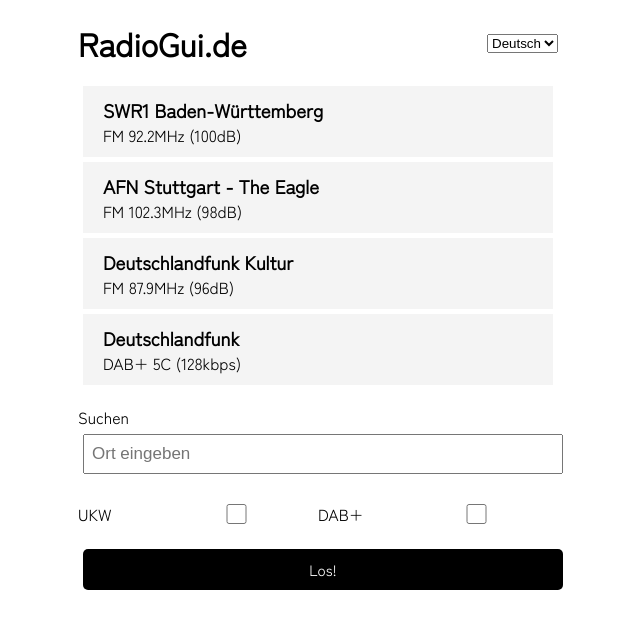
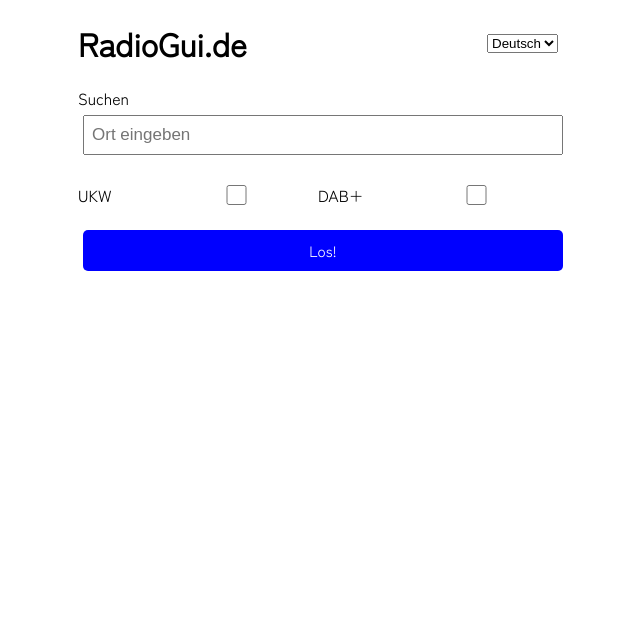
Before and after one commit to ayleenw/radioguide, a Vue app: page / in a window 1280 px wide. Shown: the top 628 px of the page, without its empty margins (322-962 px from the left). Built offline with nearby package versions, Linux system fonts and the light colour scheme.

Commit message:
Add getStations function to button

```diff
--- /dev/null
+++ b/jsconfig.json
@@ -0,0 +1,5 @@
+{
+    "include": [
+      "./src/**/*"
+    ]
+}
--- a/src/App.vue
+++ b/src/App.vue
@@ -2,7 +2,7 @@
   <div class="container">
     <Header title="RadioGui.de" />
     <Stationlist :stations="stations" />
-    <Searchform />
+    <Searchform @start-search="getStations" />
   </div>
 </template>
 
@@ -23,53 +23,36 @@
       stations: [],
     };
   },
-  created() {
-    this.stations = [
-      {
-        id: 1,
-        freq: "92.2",
-        channel: "",
-        name: "SWR1 Baden-Württemberg",
-        shortname: "SWR1 BW",
-        band: "fm",
-        location: "Stuttgart-Degerloch",
-        signaldb: 100,
-        bitrate: null,
-      },
-      {
-        id: 2,
-        freq: "102.3",
-        channel: "",
-        name: "AFN Stuttgart - The Eagle",
-        shortname: "AFN",
-        band: "fm",
-        location: "Stuttgart-Frauenkopf",
-        signaldb: 98,
-        bitrate: null,
-      },
-      {
-        id: 3,
-        freq: "87.9",
-        channel: "",
-        name: "Deutschlandfunk Kultur",
-        shortname: "DLF Kult",
-        band: "fm",
-        location: "Stuttgart-Degerloch",
-        signaldb: 96,
-        bitrate: null,
-      },
-      {
-        id: 4,
-        freq: "",
-        channel: "5C",
-        name: "Deutschlandfunk",
-        shortname: "DLF",
-        band: "dab",
-        location: "Stuttgart-Degerloch",
-        signaldb: null,
-        bitrate: 128,
-      },
-    ];
+  methods: {
+    async getStations() {
+      const res = await fetch(
+        "https://i.fmlist.org/119/rsd.php?token=iRibjfUrT2m6NpHTKTuvAUCc48dwzZh83x1selShaev5rAyqT5qCGkVEV709zhoJ&l=12&b=48&band=DAB"
+      );
+
+      const data = await res.json();
+      return data;
+    },
+    async getAuth() {
+      // POST request using fetch with set headers
+
+      const requestOptions = {
+        method: "POST",
+        headers: {
+          "Content-Type": "text/html",
+          key119: "bZvc5GyyBBprCAkcQhVypDPZm3nBJcx7",
+        },
+      };
+
+      const auth = await fetch(
+        "https://i.fmlist.org/119/auth.php",
+        requestOptions
+      )
+        .then((response) => response.json())
+        .then((data) => ((this.state = data.auth), (this.token = data.token)));
+    },
+  },
+  async created() {
+    // this.stations = await this.getStations();
   },
 };
 </script>
--- a/src/components/Header.vue
+++ b/src/components/Header.vue
@@ -1,12 +1,7 @@
 <template>
   <header>
     <h1>{{ title }}</h1>
-    <select
-      class="form-control"
-      v-model="locale"
-      :options="localeOptions"
-      label="Language"
-    >
+    <select class="form-control" v-model="locale" label="Language">
       <option value="en">English</option>
       <option value="de">Deutsch</option>
     </select>
--- a/src/components/Searchform.vue
+++ b/src/components/Searchform.vue
@@ -15,14 +15,26 @@
       <label>DAB+</label>
       <input type="checkbox" v-model="dab" name="dab" />
     </div>
-    <input type="submit" :value="$t('go')" class="btn btn-block" />
   </form>
+  <button
+    @click="onClick"
+    class="btn btn-block"
+    :style="{ background: 'blue' }"
+  >
+    {{ $t("go") }}
+  </button>
 </template>
 
 <script>
 export default {
   name: "Searchform",
   props: {},
+  methods: {
+    onClick(event) {
+      event.preventDefault();
+      this.$emit("start-search");
+    },
+  },
 };
 </script>
 
```
Also changed, not shown: src/components/Button.vue (deleted, +0 -24 lines), 2 other files (tests, documents, lock files or other folders).
